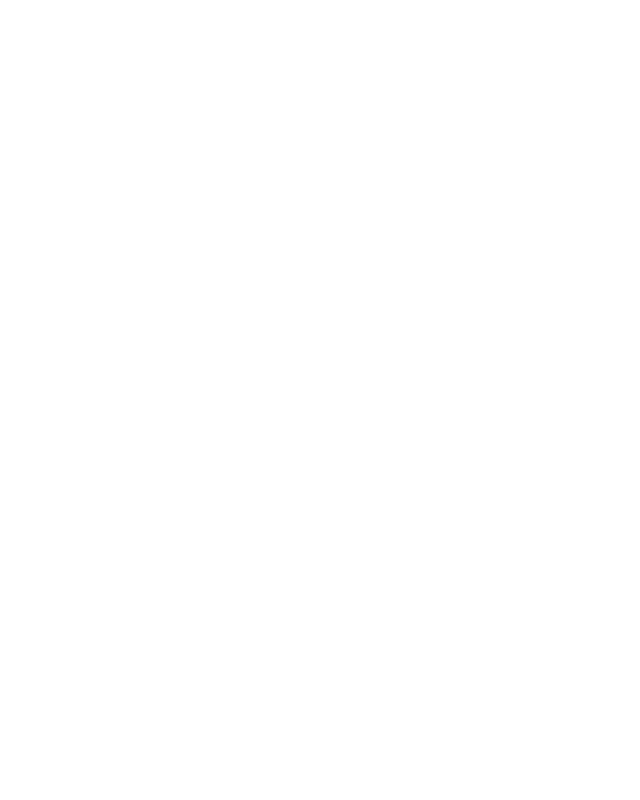
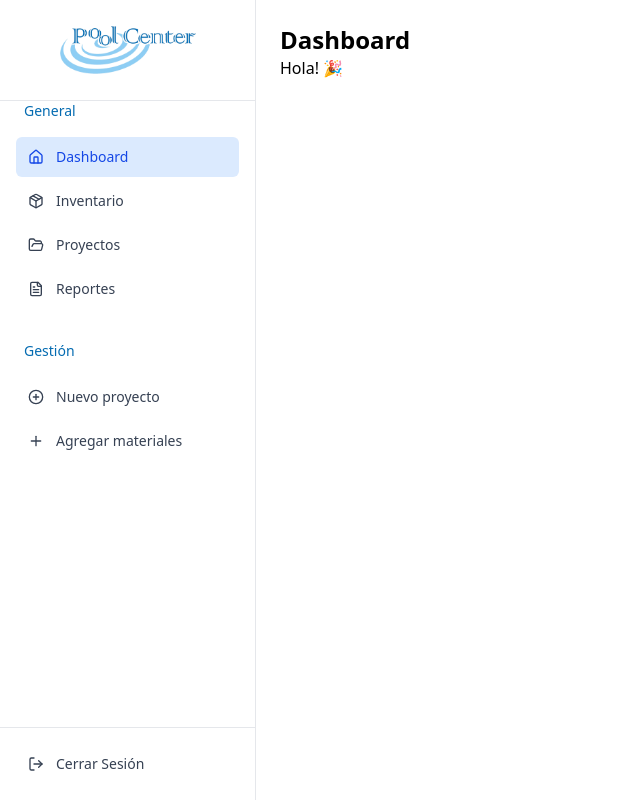
Before and after one commit to AleWWH1104/Fronted_ISoftware1, a React (Vite) app: page /dashboard in a window 1280 px wide. Before the commit this address had no page. Shown: the whole page, without its empty margins (0-640 px from the left). Built offline with nearby package versions, Linux system fonts and the light colour scheme.

Commit message:
Sidebar y se agrego a dashboard

```diff
--- a/src/App.jsx
+++ b/src/App.jsx
@@ -5,6 +5,7 @@
 import HomePage from './pages/HomePage'
 import Equipos from './pages/Client/Equipos' // Corregido aquí
 import ClientPage from './pages/Client/ClientPage'
+import DashboardPage from "./pages/DashboardPage"
 import ProtectedRoutes from './ProtectedRoutes'
 
 function App (){
@@ -14,11 +15,13 @@
           <Routes>
             <Route path='/' element={<ClientPage/>} />
             <Route path='/equipment' element={<Equipos/>} />
+            <Route path='/dashboard' element={<DashboardPage />} />
             <Route path='/login' element={<LoginPage/>} />
             <Route path='/register' element={<RegisterPage/>} />
             {/* Rutas protegidas */}
             <Route element= {<ProtectedRoutes/>}>
               <Route path='/home' element={<HomePage/>} />
+
               {/* <Route path='/register' element={<RegisterPage/>} /> */}
             </Route>
           </Routes>
--- a/src/components/Sidebar.jsx
+++ b/src/components/Sidebar.jsx
@@ -1,7 +1,120 @@
-import React from 'react'
+import React, { useState } from 'react'
+import { Link, useLocation } from 'react-router-dom'
+import { Home, Package, FolderOpen, FileText, Plus, PlusCircle, LogOut, Menu } from "lucide-react"
+
+const generalItems = [
+  { title: "Dashboard", url: "/dashboard", icon: Home },
+  { title: "Inventario", url: "/inventario", icon: Package },
+  { title: "Proyectos", url: "/proyectos", icon: FolderOpen },
+  { title: "Reportes", url: "/reportes", icon: FileText },
+]
+
+const gestionItems = [
+  { title: "Nuevo proyecto", url: "/nuevo-proyecto", icon: PlusCircle },
+  { title: "Agregar materiales", url: "/agregar-materiales", icon: Plus },
+]
 
 export default function Sidebar() {
+  const [isOpen, setIsOpen] = useState(false)
+  const location = useLocation()
+
+  // Función para cerrar sidebar en móvil al hacer click en link
+  const handleLinkClick = () => {
+    if (isOpen) setIsOpen(false)
+  }
+
   return (
-    <div>Sidebar</div>
+    <>
+      {/* Botón hamburguesa - solo visible en móviles */}
+      <button
+        onClick={() => setIsOpen(!isOpen)}
+        className="md:hidden fixed top-4 left-4 z-50 p-2 rounded-md bg-gray-100"
+        aria-label="Toggle menu"
+      >
+        <Menu className="h-6 w-6" />
+      </button>
+
+      {/* Sidebar */}
+      <aside
+        className={`
+          fixed top-0 left-0 h-full bg-white border-r border-gray-200 flex flex-col w-64
+          transform transition-transform duration-300 ease-in-out
+          ${isOpen ? "translate-x-0" : "-translate-x-full"}
+          md:translate-x-0 md:static md:flex
+          z-40
+        `}
+      >
+        {/* Logo */}
+        <div className="p-6 flex justify-center border-b border-gray-200">
+          <img src="/logo.png" alt="PoolCenter" width={140} height={60} className="object-contain" />
+        </div>
+
+        {/* Navigation */}
+        <div className="flex-1 px-4 overflow-y-auto">
+          {/* General Section */}
+          <div className="mb-8">
+            <h3 style={{ color: '#046BB1' }} className="font-medium text-sm mb-4 px-2">General</h3>
+
+            <nav className="space-y-1">
+              {generalItems.map(({ title, url, icon: Icon }) => {
+                const isActive = location.pathname === url
+                return (
+                  <Link
+                    key={title}
+                    to={url}
+                    onClick={handleLinkClick}
+                    className={`flex items-center gap-3 px-3 py-2.5 rounded-md text-sm transition-colors ${
+                      isActive
+                        ? "bg-blue-100 text-blue-700 font-medium"
+                        : "text-gray-700 hover:bg-gray-50 hover:text-gray-900"
+                    }`}
+                  >
+                    <Icon className="h-4 w-4" />
+                    <span>{title}</span>
+                  </Link>
+                )
+              })}
+            </nav>
+          </div>
+
+          {/* Gestión Section */}
+          <div className="mb-8">
+           <h3 style={{ color: '#046BB1' }} className="font-medium text-sm mb-4 px-2">Gestión</h3>
+            <nav className="space-y-1">
+              {gestionItems.map(({ title, url, icon: Icon }) => (
+                <Link
+                  key={title}
+                  to={url}
+                  onClick={handleLinkClick}
+                  className="flex items-center gap-3 px-3 py-2.5 rounded-md text-sm text-gray-700 hover:bg-gray-50 hover:text-gray-900 transition-colors"
+                >
+                  <Icon className="h-4 w-4" />
+                  <span>{title}</span>
+                </Link>
+              ))}
+            </nav>
+          </div>
+        </div>
+
+        {/* Cerrar Sesión */}
+        <div className="p-4 border-t border-gray-200">
+          <a
+            href="/logout"
+            className="flex items-center gap-3 px-3 py-2.5 rounded-md text-sm text-gray-700 hover:bg-red-50 hover:text-red-700 transition-colors w-full"
+          >
+            <LogOut className="h-4 w-4" />
+            <span>Cerrar Sesión</span>
+          </a>
+        </div>
+      </aside>
+
+      {/* Fondo oscuro para móvil cuando sidebar abierto */}
+      {isOpen && (
+        <div
+          onClick={() => setIsOpen(false)}
+          className="fixed inset-0 bg-black bg-opacity-30 z-30 md:hidden"
+        />
+      )}
+    </>
   )
 }
--- a/src/pages/DashboardPage.jsx
+++ b/src/pages/DashboardPage.jsx
@@ -1,7 +1,15 @@
 import React from 'react'
+import Sidebar from '../components/Sidebar'
 
 export default function DashboardPage() {
   return (
-    <div>DashboardPage</div>
+    <div className="flex h-screen">
+      <Sidebar />
+      <div className="flex-1 p-6 overflow-y-auto">
+        <h1 className="text-2xl font-bold">Dashboard</h1>
+        <p>Hola! 🎉</p>
+        {/* Aquí va el contenido adicional del dashboard */}
+      </div>
+    </div>
   )
 }
```
